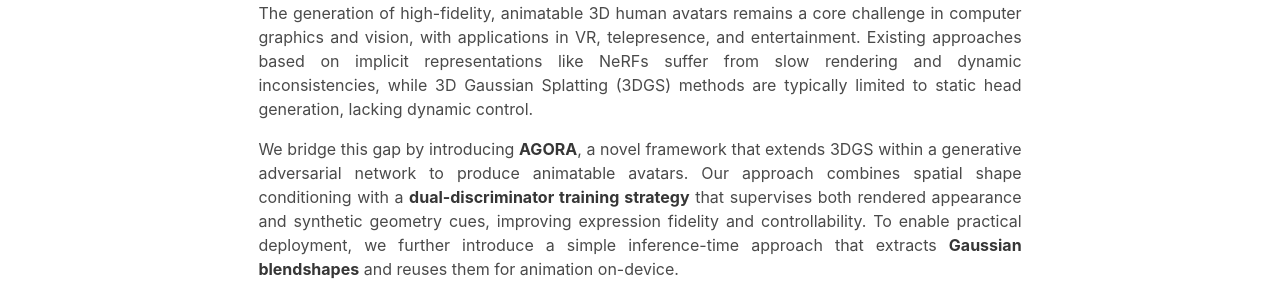
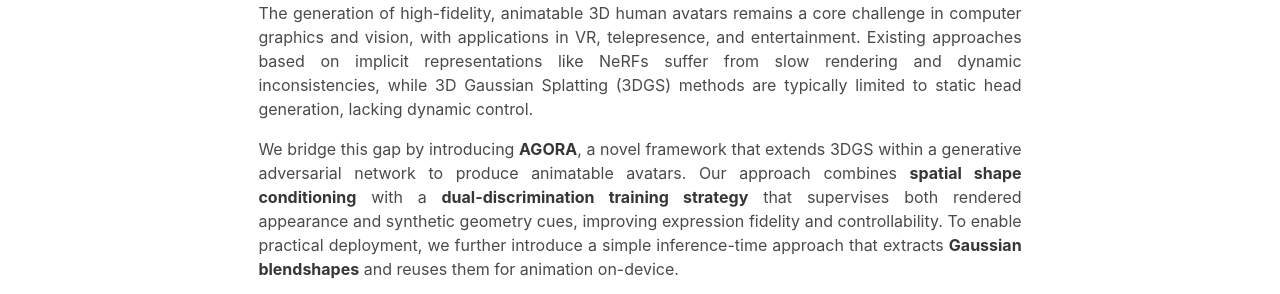
Before and after one commit to ramazan793/AGORA, a plain HTML site: page index.html in a window 1280 px wide. Shown: the part 499-793 px from the top of the page. Drawn offline with nearby package versions, Linux system fonts and the light colour scheme; some icons are missing.

Commit message:
Fix abstract: highlight spatial shape conditioning, fix dual-discrimination wording
Co-Authored-By: Claude Sonnet 4.6 <noreply@anthropic.com>

```diff
--- a/index.html
+++ b/index.html
@@ -116,7 +116,7 @@
                         The generation of high-fidelity, animatable 3D human avatars remains a core challenge in computer graphics and vision, with applications in VR, telepresence, and entertainment. Existing approaches based on implicit representations like NeRFs suffer from slow rendering and dynamic inconsistencies, while 3D Gaussian Splatting (3DGS) methods are typically limited to static head generation, lacking dynamic control.
                     </p>
                     <p>
-                        We bridge this gap by introducing <strong>AGORA</strong>, a novel framework that extends 3DGS within a generative adversarial network to produce animatable avatars. Our approach combines spatial shape conditioning with a <strong>dual-discriminator training strategy</strong> that supervises both rendered appearance and synthetic geometry cues, improving expression fidelity and controllability. To enable practical deployment, we further introduce a simple inference-time approach that extracts <strong>Gaussian blendshapes</strong> and reuses them for animation on-device.
+                        We bridge this gap by introducing <strong>AGORA</strong>, a novel framework that extends 3DGS within a generative adversarial network to produce animatable avatars. Our approach combines <strong>spatial shape conditioning</strong> with a <strong>dual-discrimination training strategy</strong> that supervises both rendered appearance and synthetic geometry cues, improving expression fidelity and controllability. To enable practical deployment, we further introduce a simple inference-time approach that extracts <strong>Gaussian blendshapes</strong> and reuses them for animation on-device.
                     </p>
                     <p>
                         AGORA generates avatars that are visually realistic and precisely controllable, achieving state-of-the-art performance among animatable generative head-avatar methods. We further introduce <strong>AGORA-M</strong>, a mobile-optimized variant that achieves <strong>560 FPS on a single GPU</strong> and <strong>60 FPS on mobile phones</strong>, marking a significant step toward practical, high-performance digital humans.
```
